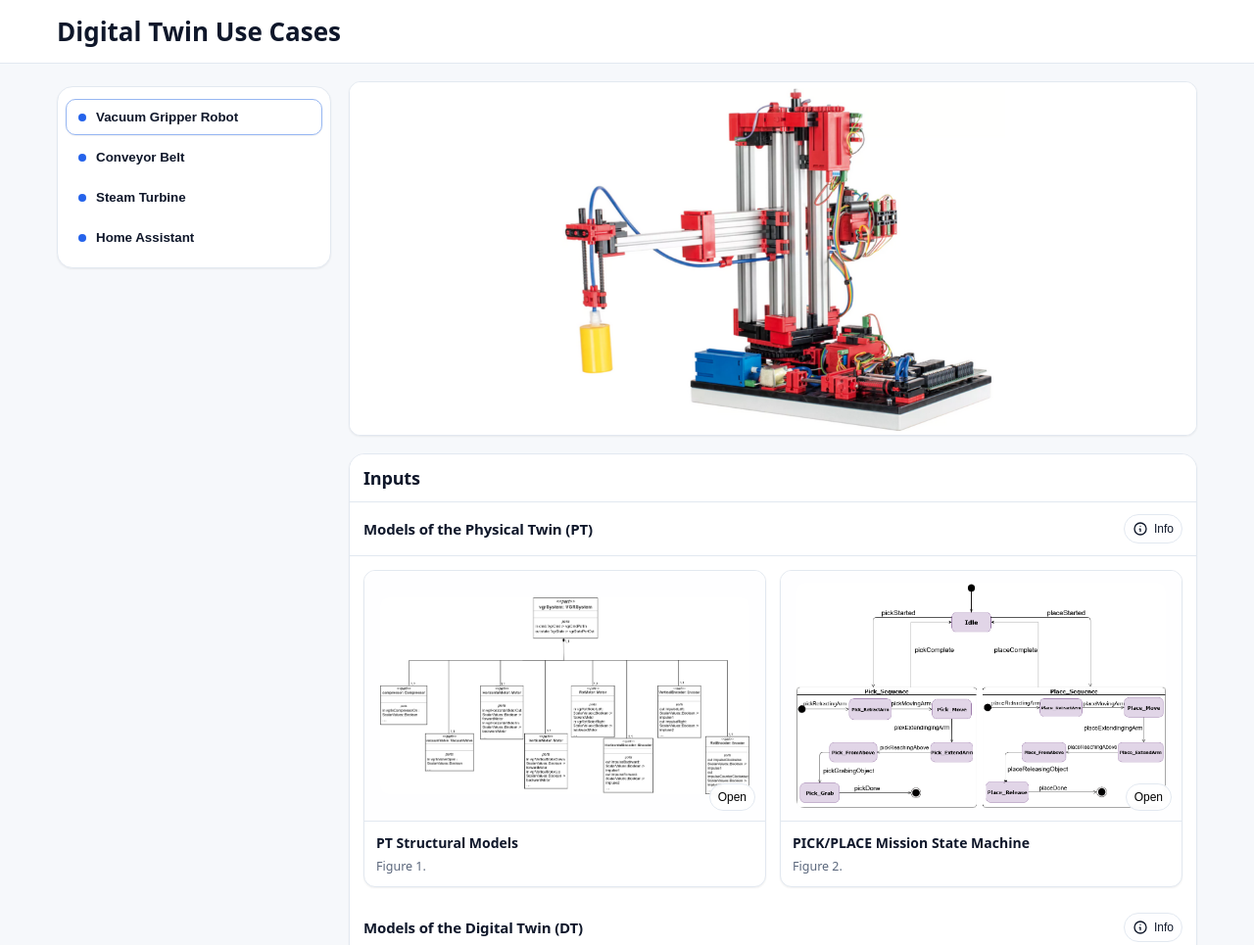
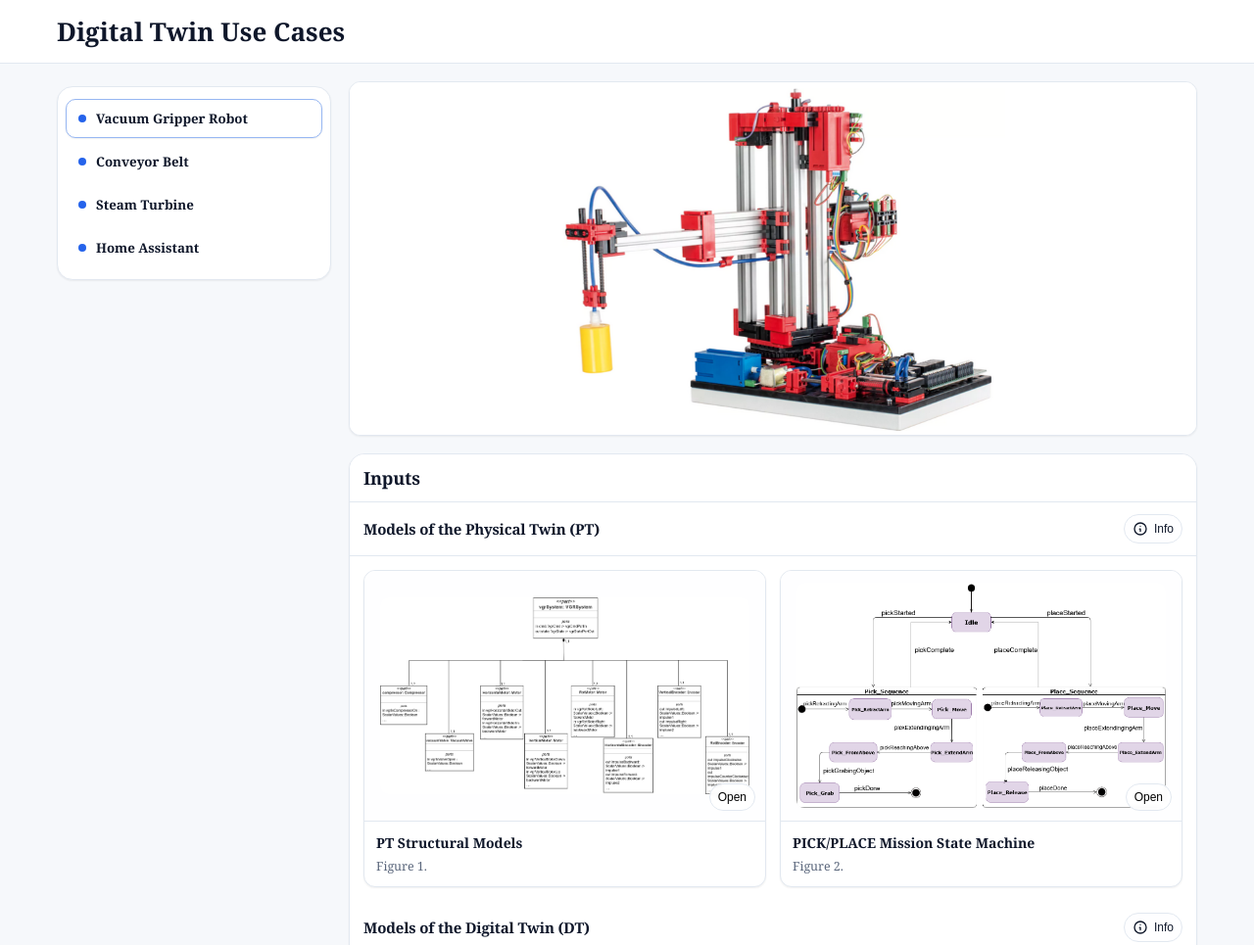
Before and after one commit to linaabilaal/MBDT-Framework, a plain HTML site: page index.html in a window 1280 px wide. Shown: the top 965 px of the page at 98% size. Drawn offline with Linux system fonts and the light colour scheme.

Commit message:
deploy: linaabilaal/dr-framework@51cc5a0027fa642164efddbae9cec96923115a26

```diff
--- a/index.html
+++ b/index.html
@@ -11,11 +11,12 @@
       --shadow-sm:0 1px 2px rgba(2,6,23,.06); --shadow-md:0 10px 30px rgba(2,6,23,.08);
       --radius:14px; --radius-lg:16px; --container:1200px;
       --space-1:6px; --space-2:10px; --space-3:14px; --space-4:18px; --space-5:22px;
+      font-family:Georgia, serif;
     }
     *{box-sizing:border-box}
     html,body{height:100%}
-    body{margin:0; font-family:ui-sans-serif, system-ui, -apple-system, Segoe UI, Roboto, Helvetica, Arial; color:var(--ink); background:var(--bg); -webkit-font-smoothing:antialiased}
-    h1,h2,h3{margin:0; letter-spacing:-.01em}
+    body{margin:0; font-family:Georgia, serif; color:var(--ink); background:var(--bg); -webkit-font-smoothing:antialiased}
+    h1,h2,h3{margin:0; font-family:Georgia, serif; letter-spacing:-.01em}
     h1{font-weight:800; font-size:clamp(22px,3.2vw,28px)}
     h2{font-weight:750; font-size:18px}
     h3{font-weight:700; font-size:15px}
@@ -26,15 +27,15 @@
     .shell{max-width:var(--container); margin:0 auto; display:grid; grid-template-columns:280px 1fr; gap:var(--space-4); padding:var(--space-4)}
     header.site{position:sticky; top:0; z-index:50; backdrop-filter:blur(6px); background:color-mix(in oklab, var(--surface) 92%, transparent); border-bottom:1px solid var(--border)}
     .head{max-width:var(--container); margin:0 auto; padding:var(--space-3) var(--space-4)}
-    .title{font-weight:800; font-size:clamp(20px,3vw,26px)}
+    .title{font-weight:800; font-size:clamp(20px,3vw,26px); font-family:Georgia, serif;}
 
     /* Sidebar (vertical tabs) */
     .side{position:sticky; top:88px; align-self:start; background:var(--surface); border:1px solid var(--border); border-radius:var(--radius-lg); box-shadow:var(--shadow-sm)}
-    .usecase-list{list-style:none; padding:8px; margin:0}
+    .usecase-list{list-style:none; padding:8px; margin:0; font-family:Georgia, serif;}
     .usecase-item{margin:4px 0}
-    .usecase-btn{width:100%; display:flex; align-items:center; gap:10px; padding:10px 12px; border:1px solid transparent; background:transparent; color:var(--ink); border-radius:10px; cursor:pointer; font-weight:700}
+    .usecase-btn{font-family:Georgia, serif;width:100%; display:flex; align-items:center; gap:10px; padding:10px 12px; border:1px solid transparent; background:transparent; color:var(--ink); border-radius:10px; cursor:pointer; font-weight:700}
     .usecase-btn:hover{background:color-mix(in oklab, var(--surface) 90%, var(--bg) 10%)}
-    .usecase-btn[aria-current="true"]{background:var(--surface); border-color:color-mix(in oklab, var(--border) 60%, var(--accent) 40%); box-shadow:var(--shadow-sm)}
+    .usecase-btn[aria-current="true"]{font-family:Georgia, serif;background:var(--surface); border-color:color-mix(in oklab, var(--border) 60%, var(--accent) 40%); box-shadow:var(--shadow-sm)}
     .dot{width:8px; height:8px; border-radius:999px; background:var(--accent)}
 
     /* Hero banner */
@@ -70,7 +71,7 @@
     .meta{padding:12px}
     .title-sm{font-weight:750; font-size:14px}
     .caption{margin-top:6px; font-size:12.5px; color:var(--muted)}
-    .mono{font-family:ui-monospace,SFMono-Regular,Menlo,Monaco,Consolas,monospace}
+    .mono{font-family:Georgia, serif;}
 
     /* Lightbox */
     .lightbox{position:fixed; inset:0; background:rgba(2,6,23,.62); display:none; align-items:center; justify-content:center; z-index:60}
@@ -142,7 +143,7 @@
       },
       outputs: {
         monitoring: [ { t: 'Real-time Monitoring w/ Grafana', src: 'img/CB/CB-MonitoringUI.png' } ],
-           anomaly: [  ],
+        anomaly: [  ],
         cockpit: [
           { t: 'Cockpit UI', src: 'img/CB/CB-CockpitUI.png' }
         ],
@@ -154,18 +155,19 @@
       id: 'turbine', name: 'Steam Turbine', hero: 'img/SM/SM.jpeg',
       inputs: {
         pt: [ { t: 'PT Structural Models', src: 'https://placehold.co/1200x800?text=Turbine+PT+Model' } ],
-        dt: [ { t: 'Configuration file', src: 'img/SM/SM-ConfigUI.png' },
-          { t: 'Feature model', src: 'img/SM/SM-FM.png' } ]
+        dt: [
+          { t: 'Configuration file', src: 'img/SM/SM-ConfigUI.png' },
+          { t: 'Feature model', src: 'img/SM/SM-FM.png' }
+        ]
       },
       outputs: {
         monitoring: [ { t: 'Real-time Monitoring w/ Grafana', src: 'https://placehold.co/1200x800?text=Monitoring' } ],
-        anomaly: [ { t: 'Anomaly Detection', src: 'https://placehold.co/1200x800?text=Deviation' } ],
+        anomaly: [ ],
         cockpit: [
-          // TODO: replace with your real cockpit screenshot(s)
-          { t: 'Cockpit UI (commands & actions)', src: 'https://placehold.co/1200x800?text=Cockpit' }
+          { t: 'Cockpit UI', src: 'https://placehold.co/1200x800?text=Cockpit' }
         ],
         digitalShadow: [ { t: 'Digital Shadow', src: 'https://placehold.co/1200x800?text=Digital+Shadow' } ],
-        internal: [ { t: 'Models in the DT', src: 'https://placehold.co/1200x800?text=Models' } ]
+        internal: [  ]
       }
     },
     {
@@ -286,11 +288,12 @@
     const outputs = el('section','section');
     const oh = el('div','section-header'); oh.innerHTML = `<h2><a id="outputs" href="#outputs">Outputs</a></h2>`; outputs.appendChild(oh);
 
+    // Monitoring
     outputs.appendChild(subsection('Monitoring Service','monitoring','out-monitoring'));
     grid = el('div','grid'); uc.outputs.monitoring.forEach(item=> grid.appendChild(figureCard(item))); outputs.appendChild(grid);
 
-    // Anomaly Detection — show for all EXCEPT Home Assistant
-    if (uc.id !== 'home') {
+    // Anomaly Detection — ONLY for VGR
+    if (uc.id === 'vgr') {
       outputs.appendChild(subsection('Anomaly Detection','anomaly','out-anomaly'));
       grid = el('div','grid'); uc.outputs.anomaly.forEach(item=> grid.appendChild(figureCard(item))); outputs.appendChild(grid);
     }
@@ -299,11 +302,15 @@
     outputs.appendChild(subsection('Cockpit','cockpit','out-cockpit'));
     grid = el('div','grid'); uc.outputs.cockpit.forEach(item=> grid.appendChild(figureCard(item))); outputs.appendChild(grid);
 
+    // Digital Shadow
     outputs.appendChild(subsection('Digital Shadow','digitalShadow','out-ds'));
     grid = el('div','grid'); uc.outputs.digitalShadow.forEach(item=> grid.appendChild(figureCard(item))); outputs.appendChild(grid);
 
-    outputs.appendChild(subsection('Models in the DT','internal','out-internal'));
-    grid = el('div','grid'); uc.outputs.internal.forEach(item=> grid.appendChild(figureCard(item))); outputs.appendChild(grid);
+    // Models in the DT — ONLY for VGR
+    if (uc.id === 'vgr') {
+      outputs.appendChild(subsection('Models in the DT','internal','out-internal'));
+      grid = el('div','grid'); uc.outputs.internal.forEach(item=> grid.appendChild(figureCard(item))); outputs.appendChild(grid);
+    }
 
     root.appendChild(outputs);
 
```
